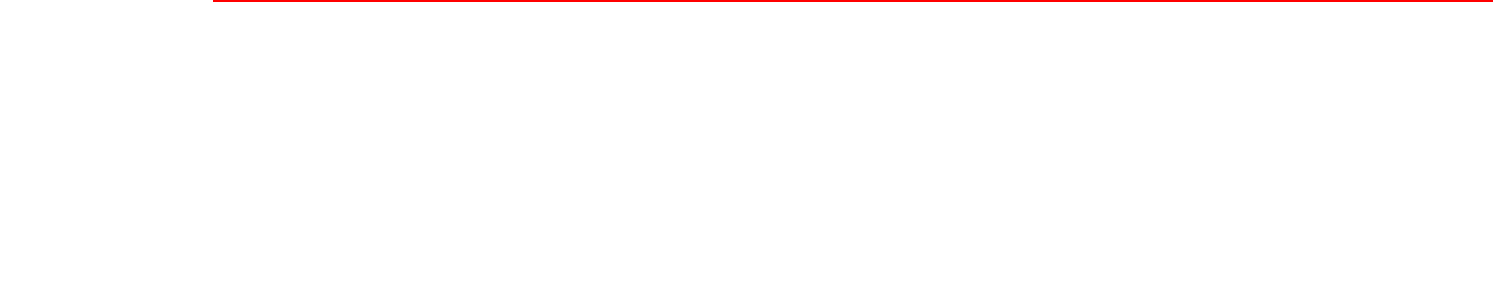
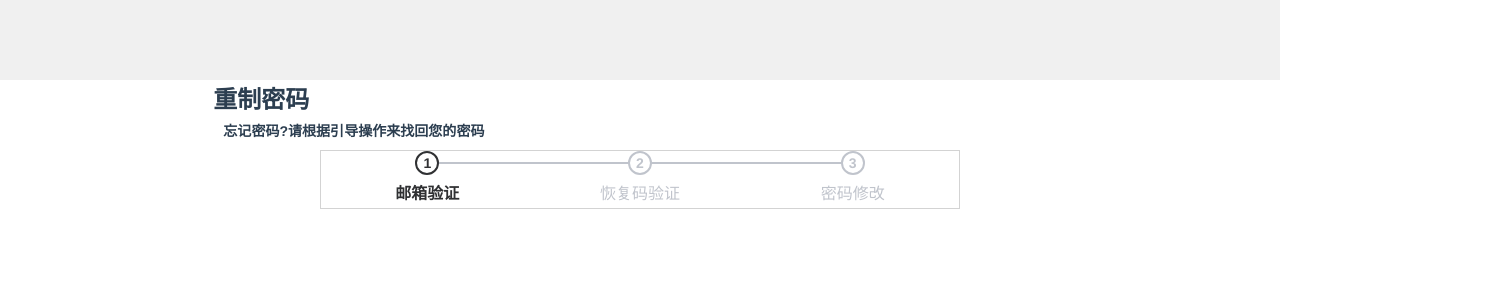
Before and after one commit to Venus-0/Password-Management, a Vue app in the folder code/: page /forget in a window 1280 px wide. Shown: the top 300 px of the page, 1493 px wide, since content can reach past the window. Built offline with nearby package versions, Linux system fonts and the light colour scheme.

Commit message:
macos 创建main.vue 新增forget.vue界面

```diff
--- a/code/src/router/index.js
+++ b/code/src/router/index.js
@@ -1,9 +1,10 @@
 import Vue from 'vue'
 import Router from 'vue-router'
-import Login from '../view/login/Login'
+import login from '../view/login/login'
 import test from '../view/test/test'
 import signup from '../view/signup/signup'
 import forget from '../view/forget/forget'
+import mainForm from '../view/mian/main'
 
 
 Vue.use(Router)
@@ -19,7 +20,7 @@ export default new Router({
     {
       path: '/login',
       name: 'login',
-      component: Login
+      component: login
     },
     {
       path: '/signup',
@@ -30,6 +31,11 @@ export default new Router({
       path: '/forget',
       name: 'forget',
       component: forget
+    },
+    {
+      path: '/main',
+      name: 'main',
+      component: mainForm
     }
   ]
 })
--- a/code/src/view/forget/forget.vue
+++ b/code/src/view/forget/forget.vue
@@ -1,25 +1,78 @@
 <template>
     <div id="forget">
-        <el-row :gutter="0">
-            <el-col :span="12" :offset="4"></el-col>
+        <div class="head"></div>
+        <div class="content">
+            <el-row :gutter="0">
+                <el-col class="col-title" :span="12" :offset="4">
+                    <div id="form">
+                        <div class="title">
+                            <h1>重制密码</h1>
+                            <h3>忘记密码?请根据引导操作来找回您的密码</h3>
+                        </div>
+                    </div>
+                </el-col>
+            </el-row>
+            <el-row :gutter="0">
+                <el-col class="col-content" :span="12" :offset="6">
+                    <el-steps :active="active" finish-status="success" align-center="true" >
+                        <el-step title="邮箱验证"></el-step>
+                        <el-step title="恢复码验证"></el-step>
+                        <el-step title="密码修改"></el-step>
+                    </el-steps>
 
-        </el-row>
+
+                </el-col>
+            </el-row>
+        </div>
     </div>
 </template>
 <script>
 export default {
-    name:'forget',
-    data(){
-        return{
-
-        }
-    }
-}
+    name: "forget",
+    data() {
+        return {
+            active: 0
+        };
+    },
+};
 </script>
 <style scoped>
-    .el-col{
-        width: 100%;
-        height: 100%;
-        border: red 1px solid;
-    }
+.title h3 {
+    margin-left: 10px;
+    margin-top: 5px;
+}
+.title {
+  text-align: left;
+  font-size: 12px;
+  margin-bottom: 10px;
+}
+/* .col-title {
+    width: 100%;
+    border: red 1px solid;
+} */
+.col-content{
+
+    border: lightgray 1px solid;
+}
+.opacity{
+    border: rgba(255, 255, 255, 0) solid;
+}
+.content {
+    position: fixed;
+    top: 80px;
+    width: 100%;
+    right: 0;
+    left: 0;
+    bottom: 0;
+}
+.head {
+    position: fixed;
+    top: 0;
+    right: 0;
+    left: 0;
+    bottom: 0;
+    background-color: #f0f0f0;
+    width: 100%;
+    height: 80px;
+}
 </style>
--- a/code/src/view/login/Login.vue
+++ b/code/src/view/login/Login.vue
@@ -161,6 +161,7 @@ export default {
   -webkit-background-size:cover
 }
 p{
+
   height: 10%;
   margin: 0;
   padding: 0;
--- /dev/null
+++ b/code/src/view/mian/main.vue
@@ -0,0 +1,51 @@
+<template>
+  <div class="mainForm">
+    <el-container :direction="vertical" style="height: 100%">
+      <el-header> header </el-header>
+
+      <el-container>
+        <el-aside width="200px"> aside </el-aside>
+        <el-container>
+          <el-main> main </el-main>
+          <el-footer> footer </el-footer>
+        </el-container>
+      </el-container>
+    </el-container>
+  </div>
+</template>
+<script>
+export default {
+  name: "main",
+  data() {
+    return {};
+  },
+};
+</script>
+<style scoped>
+.mainForm,
+.el-container,
+#app,
+html,
+body {
+  margin: 0;
+  padding: 0;
+  width: 100%;
+  height: 100%;
+}
+.el-header {
+  background-color: lightgray;
+  border: 1px red solid;
+}
+.el-aside {
+  background-color: lightcyan;
+  border: 1px blue solid;
+}
+.el-main {
+  background-color: antiquewhite;
+  border: 1px green solid;
+}
+.el-footer {
+  background-color: beige;
+  border: 1px yellowgreen solid;
+}
+</style>
--- a/code/src/view/signup/signup.vue
+++ b/code/src/view/signup/signup.vue
@@ -8,7 +8,7 @@
                         <div class="title">
                             <h1 style="">注册</h1>
                             <h3>填写此表单以访问PassSecured.</h3>
-            <h3>注意:请妥善保管注册信息,这是您找回密码时的重要凭证</h3>
+                            <h3>请妥善保管注册信息</h3>
                         </div>
                         <el-form
                             :model="signform"
@@ -60,7 +60,10 @@
                             </el-form-item>
 
                             <el-form-item>
-              <el-button type="primary" @click="onSubmit" :disabled="disable"
+                                <el-button
+                                    type="primary"
+                                    @click="onSubmit"
+                                    :disabled="disable"
                                     >立即注册</el-button
                                 >
                             </el-form-item>
@@ -113,7 +116,11 @@ export default {
             } else {
                 this.changeMailStatus(false);
             }
-      if(infoStatus.mailStatus&&infoStatus.pwdStatus&&infoStatus.pwdReCheckStatus){
+            if (
+                infoStatus.mailStatus &&
+                infoStatus.pwdStatus &&
+                infoStatus.pwdReCheckStatus
+            ) {
                 this.changeBtnStatus(false);
             }
         },
@@ -140,19 +147,26 @@ export default {
         pwdReCheck() {
             if (this.signform.password == this.signform.passwordCheck) {
                 this.changeReCheckStatus(true);
-      }
-      else{
+            } else {
                 this.changeReCheckStatus(false);
             }
-      if(infoStatus.mailStatus&&infoStatus.pwdStatus&&infoStatus.pwdReCheckStatus){
+            if (
+                infoStatus.mailStatus &&
+                infoStatus.pwdStatus &&
+                infoStatus.pwdReCheckStatus
+            ) {
                 this.changeBtnStatus(false);
             }
         },
-    pwdCheck(){
-      if(infoStatus.mailStatus&&infoStatus.pwdStatus&&infoStatus.pwdReCheckStatus){
+        pwdCheck() {
+            if (
+                infoStatus.mailStatus &&
+                infoStatus.pwdStatus &&
+                infoStatus.pwdReCheckStatus
+            ) {
                 this.changeBtnStatus(false);
             }
-    }
+        },
     },
 };
 </script>
@@ -183,7 +197,7 @@ export default {
     width: 100%;
     height: 80px;
 }
-.content{
+.content {
     position: fixed;
     top: 80px;
     width: 100%;
```
Lines whose indentation alone changed are shown as unchanged.
